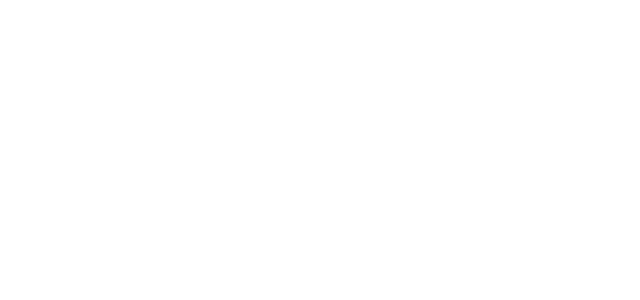
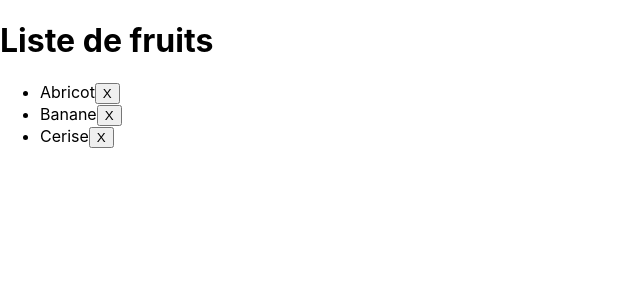
Before and after one commit to Ludoph/learn-react-fruitlist, a React (Create React App) app: page / in a window 1280 px wide. Shown: the top 300 px of the page, without its empty margins (0-640 px from the left). Built offline with nearby package versions, Linux system fonts and the light colour scheme.

Commit message:
feat: create dynamic list only delete

```diff
--- a/src/App.js
+++ b/src/App.js
@@ -2,16 +2,41 @@ import { useState } from "react";
 
 function App() {
   //State (état, données)
-  const [compteur, setCompteur] = useState(1);
+  const [fruits, setFruits] = useState([
+    { id: 1, nom: "Abricot" },
+    { id: 2, nom: "Banane" },
+    { id: 3, nom: "Cerise" },
+  ]);
 
   //Comportements
-  const handleClick = () => {
-    //alert("handleClick");
-    setCompteur(compteur + 1);
+  const handleDelette = (id) => {
+    console.log(id);
+    //1. copie mon state
+    const fruitsCopy = fruits.slice();
+
+    //2. manipuler la copie de mon state
+    const fruitsCopyUpdated = fruitsCopy.filter((fruit) => fruit.id !== id);
+
+    //3. modifier mon state avec le setter
+    setFruits(fruitsCopyUpdated);
   };
 
   //Affichage (render)
-  return <div></div>;
+  return (
+    <div>
+      <h1>Liste de fruits</h1>
+      <ul>
+        {fruits.map((fruit) => {
+          return (
+            <li key={fruit.id}>
+              {fruit.nom}
+              <button onClick={() => handleDelette(fruit.id)}>X</button>
+            </li>
+          );
+        })}
+      </ul>
+    </div>
+  );
 }
 
 export default App;
```
